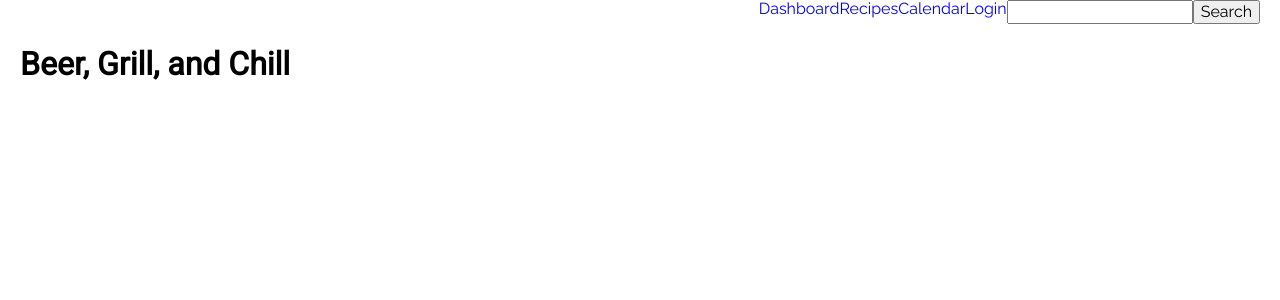
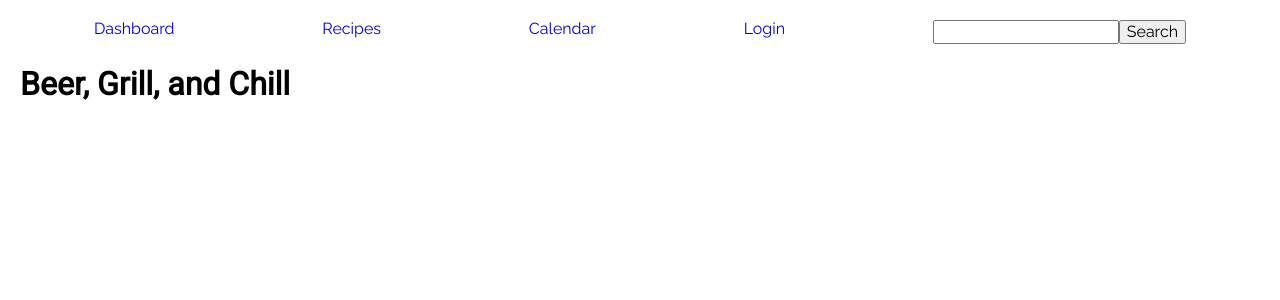
Before and after one commit to williamsjs/grill-master, a React app: page / in a window 1280 px wide. Shown: the top 300 px of the page. Built offline with nearby package versions, Linux system fonts and the light colour scheme.

Commit message:
add margin to nav

```diff
--- a/src/styles/layout/_module.scss
+++ b/src/styles/layout/_module.scss
@@ -7,7 +7,8 @@
 }
 
 .main-nav {
+  margin: 20px auto;
   display: flex;
-  justify-content: flex-end;
+  justify-content: space-around;
   font-family: $secondary-font;
 }
```
